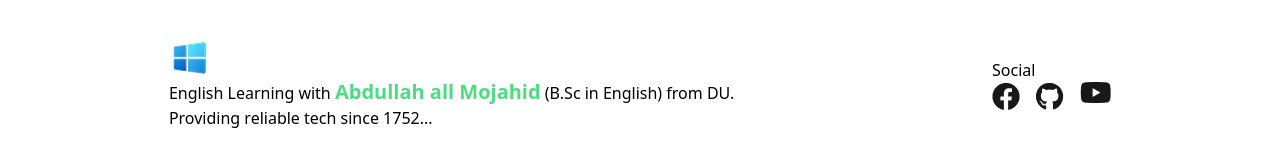
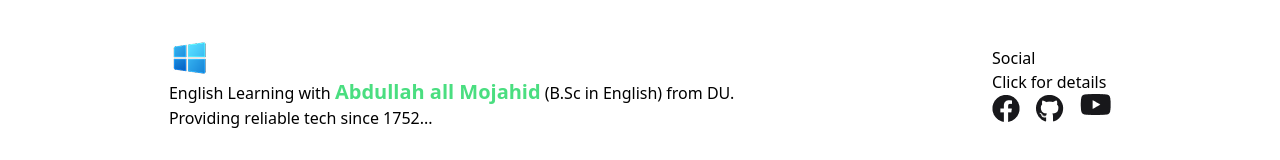
Before and after one commit to mojahidmamu/ENGLISH-Janala-PROJECT, a React (Vite) app: page / in a window 1280 px wide. Shown: the part 1130-1290 px from the top of the page. Built offline with nearby package versions, Linux system fonts and the light colour scheme.

Commit message:
addded new

```diff
--- a/src/components/Footer/Footer.jsx
+++ b/src/components/Footer/Footer.jsx
@@ -17,6 +17,7 @@ const Footer = () => {
       </aside>
       <nav>
         <h6 className="footer-title">Social</h6>
+        <p>Click for details</p>
         <div className="grid grid-flow-col gap-4">
           <a
             href="https://web.facebook.com/?_rdc=1&_rdr#"
```
